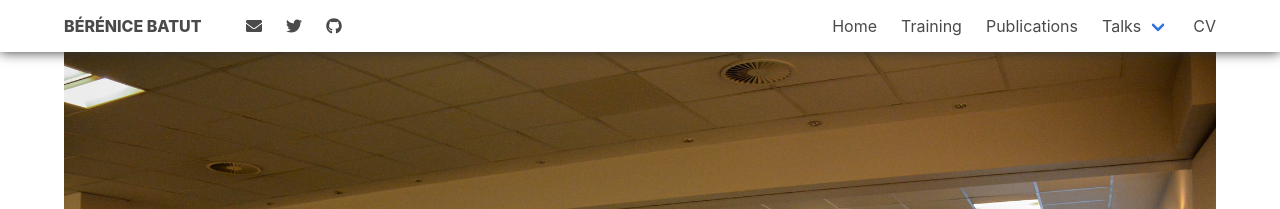
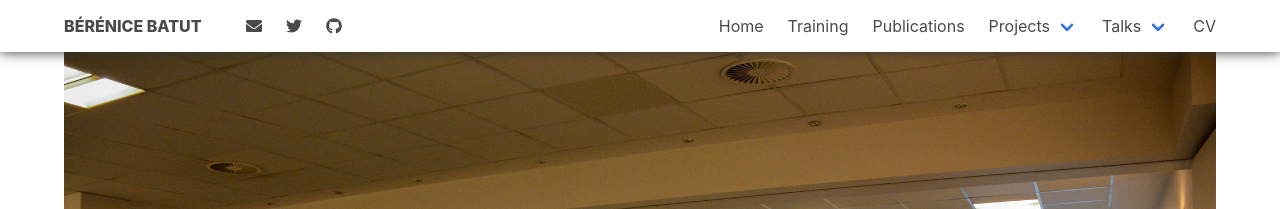
Before and after one commit to bebatut-slides/bebatut-slides.github.io, a Jekyll site: the page built from index.md, in a window 1280 px wide. Shown: the top 209 px of the page. Built offline with Jekyll 4.4.1, drawn with Linux system fonts in a browser that asks for light colours; nearby versions of some CDN libraries; a style sheet for code colours, icons or effects is not loaded.

Commit message:
Add projects and fix link to training page

```diff
--- a/_includes/default-header.html
+++ b/_includes/default-header.html
@@ -41,8 +41,21 @@
 
             <div class="navbar-end">
                 <a class="navbar-item" href="http://research.bebatut.fr/"> Home </a>
-                <a class="navbar-item" href="http://research.bebatut.fr/training/"> Training </a>
+                <a class="navbar-item" href="http://research.bebatut.fr/training"> Training </a>
                 <a class="navbar-item" href="https://orcid.org/{{ site.orcid }}"> Publications </a>
+                <div class="navbar-item has-dropdown is-hoverable">
+                    <a class="navbar-link"> Projects </a>
+
+                    <div class="navbar-dropdown">
+                        <a class="navbar-item" href="http://training.galaxyproject.org/"> Galaxy Training Material </a>
+                        <a class="navbar-item" href="https://streetscience.community/"> Street Science Community </a>
+                        <a class="navbar-item" href="https://asaim.readthedocs.io/en/latest/"> ASaiM </a>
+                        <a class="navbar-item" href="https://github.com/galaxy-carpentries/gallantries">Galaxy-Carpentries & Gallantries</a>
+                        <a class="navbar-item" href="https://galaxyproject.eu">usegalaxy.eu</a>
+                        <a class="navbar-item" href="">PylProtPredictor</a>
+                        <a class="navbar-item" href="http://bebatut.fr/enasearch/"> ENASearch </a>
+                    </div>
+                </div>
                 <div class="navbar-item has-dropdown is-hoverable">
                     <a class="navbar-link"> Talks </a>
 
```
